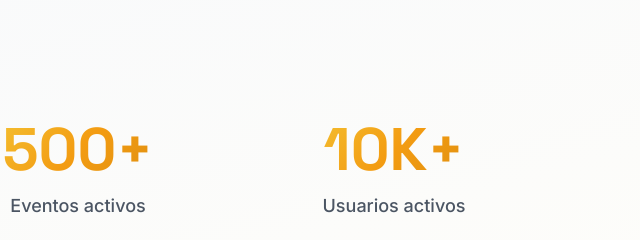
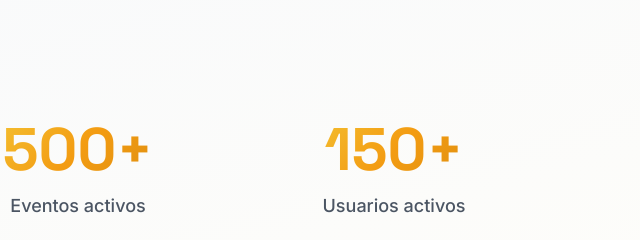
Before and after one commit to fernandpcasapial/Eventumv1, a plain HTML site: page index.html in a window 1280 px wide. Shown: the part 3340-3580 px from the top of the page, 88-728 px from the left. Drawn offline with nearby package versions, Linux system fonts and the light colour scheme.

Commit message:
Add files via upload

```diff
--- a/index.html
+++ b/index.html
@@ -421,7 +421,7 @@
           <div class="text-gray-600 font-medium text-lg">Eventos activos</div>
         </div>
         <div class="fade-in-up" style="animation-delay: 0.1s;">
-          <div class="text-6xl font-display font-bold text-gold-gradient mb-3">10K+</div>
+          <div class="text-6xl font-display font-bold text-gold-gradient mb-3">150+</div>
           <div class="text-gray-600 font-medium text-lg">Usuarios activos</div>
         </div>
         <div class="fade-in-up" style="animation-delay: 0.2s;">
```
